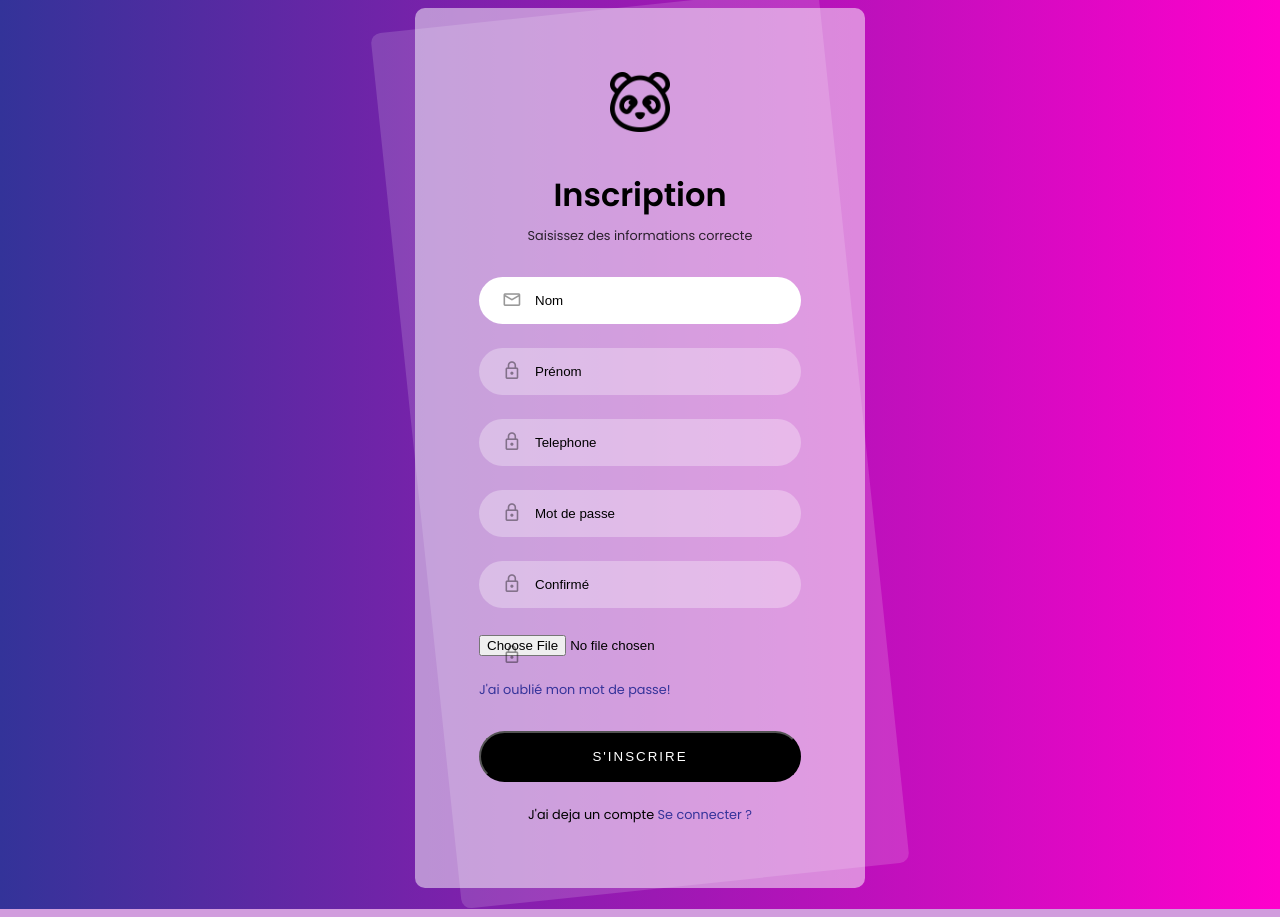
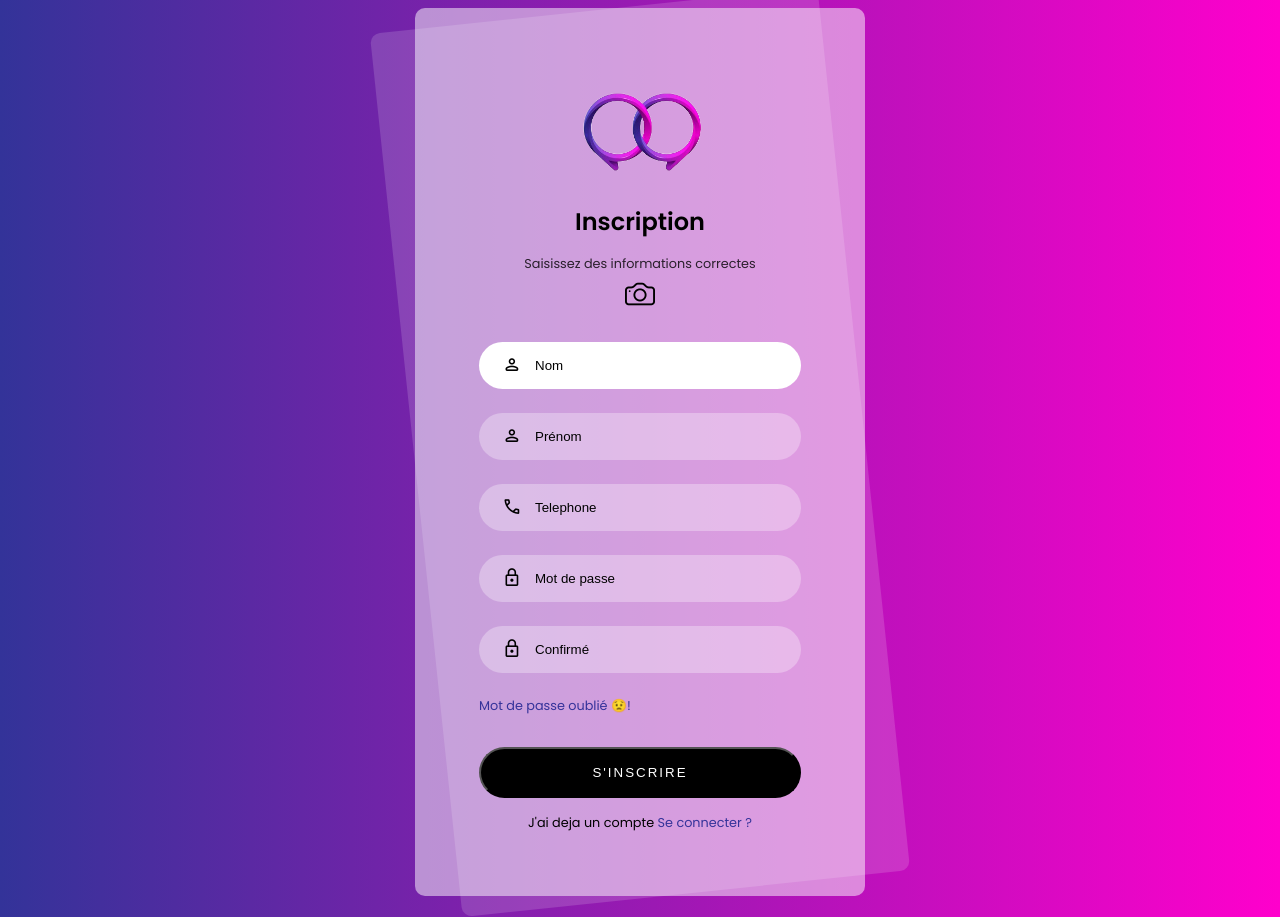
Before and after one commit to Alidouwarma09/Django_Chat_project, a Django app: page /Utilisateur/ in a window 1280 px wide. Run offline with Django 5.2, Linux system fonts and the light colour scheme.

Commit message:
commit 22

```diff
--- a/Utilisateur/static/inscription_connexion/style.css
+++ b/Utilisateur/static/inscription_connexion/style.css
@@ -30,77 +24,49 @@ body {
     border-radius: 10px;
     z-index: -1;
 }
-/* ---------- */
-
-/* Login Card Logo */
-.login-card-logo {
-    margin-bottom: 2rem;
-}
-
 .login-card-logo img {
     width: 60px;
 }
-/* ---------- */
-
-/* Login Card Standard */
 .login-card-logo,
 .login-card-header,
 .login-card-footer {
     text-align: center;
 }
-
 .login-card a {
     text-decoration: none;
     color: #35339a;
 }
-
 .login-card a:hover {
     text-decoration: underline;
 }
-/* ---------- */
-
-/* Login Card Header */
-.login-card-header {
-    margin-bottom: 2rem;
+.login-card-header h1 {
+    font-size: 1.5rem;
+    font-weight: 600;
 }
-
-.login-card-header h1 {
-    font-size: 2rem;
-    font-weight: 600;
-    margin-bottom: .5rem;
-}
-
 .login-card-header h1+div {
     font-size: calc(1rem * .8);
     opacity: .8;
 }
-/* ---------- */
-
-/* Login Card Form */
 .login-card-form {
     display: flex;
     flex-direction: column;
     gap: 1.5rem;
 }
-
 .login-card-form .form-item {
     position: relative;
 }
-
 .login-card-form .form-item .form-item-icon {
     position: absolute;
     top: .82rem;
     left: 1.4rem;
     font-size: 1.3rem;
-    opacity: .4;
+    opacity: 1.4;
 }
-
 .login-card-form .checkbox {
     display: flex;
     align-items: center;
     gap: 7px;
 }
-
 .login-card-form .form-item-other {
     display: flex;
     align-items: center;
@@ -108,19 +74,14 @@ body {
     font-size: calc(1rem * .8);
     margin-bottom: .5rem;
 }
-/* ---------- */
-
-/* Login Card Footer */
 .login-card-footer {
-    margin-top: 1.5rem;
+    margin-top: 1rem;
     font-size: calc(1rem * .8);
 }
-/* ---------- */
-
-/* Login Card Form Elements */
-.login-card input[type="text"],
+.login-card input[type="number"],
 .login-card input[type="password"],
-.login-card input[type="email"] {
+.login-card input[type="email"],
+.login-card input[type="text"]{
     border: none;
     outline: none;
     background: rgba(255, 255, 255, .3);
--- a/Utilisateur/templates/inscription_utilisateur.html
+++ b/Utilisateur/templates/inscription_utilisateur.html
@@ -7,6 +7,7 @@
     <meta http-equiv="X-UA-Compatible" content="IE=edge">
     <meta name="viewport" content="width=device-width, initial-scale=1.0">
     <link rel="stylesheet" href="{% static 'inscription_connexion/style.css' %}"/>
+    <link rel="stylesheet" href="https://cdn.jsdelivr.net/npm/bootstrap-icons@1.11.3/font/bootstrap-icons.min.css">
     <link rel="stylesheet" href="https://fonts.googleapis.com/css2?family=Material+Symbols+Rounded:opsz,wght,FILL,GRAD@48,600,0,0" />
     <title>Inscription</title>
 </head>
@@ -14,27 +15,38 @@
     <div class="login-card-container">
         <div class="login-card">
             <div class="login-card-logo">
-                <img src="{% static 'inscription_connexion/logo_connexion_utilisateur.png' %}" alt="logo" >
+                <img src="{% static 'chater_logo.png' %}" alt="chater_logo" style="width: 150px">
             </div>
             <div class="login-card-header">
                 <h1>Inscription</h1>
-                <div>Saisissez des informations correcte</div>
+                <div>Saisissez des informations correctes</div>
             </div>
             <form method="post" class="login-card-form" action="{% url 'Utilisateur:Inscription' %}" enctype="multipart/form-data">
             {% csrf_token %}
+                <div class="d-flex align-items-start py-3 border-bottom justify-content-center">
+                    <div class="img-container d-flex flex-column align-items-center" style="text-align: center;">
+                        <img id="profileImage" src="#" class="img" alt="Profile Image" style="border-radius: 50%; width: 100px; display: none; margin: auto;">
+                        <label for="fileInput" style="cursor: pointer; margin-top: 10px;">
+                            <i class="bi bi-camera" style="font-size: 30px;"></i>
+                        </label>
+                        <input type="file" id="fileInput" accept="image/*" style="display: none;">
+                    </div>
+                </div>
+
+
                 <div class="form-item">
-                    <span class="form-item-icon material-symbols-rounded">mail</span>
+                    <span class="form-item-icon material-symbols-rounded">person</span>
                     <input type="text" placeholder="Nom" id="emailForm"
                     autofocus required name="nom">
                 </div>
                 <div class="form-item">
-                    <span class="form-item-icon material-symbols-rounded">lock</span>
+                    <span class="form-item-icon material-symbols-rounded">person</span>
                     <input type="text" placeholder="Prénom" id="passwordForm"
                      required name="prenom">
                 </div>
                 <div class="form-item">
-                    <span class="form-item-icon material-symbols-rounded">lock</span>
-                    <input type="text" placeholder="Telephone" id="passwordForm" required name="username">
+                    <span class="form-item-icon material-symbols-rounded">phone</span>
+                    <input type="number" placeholder="Telephone" id="passwordForm" required name="username">
                 </div>
                 <div class="form-item">
                     <span class="form-item-icon material-symbols-rounded">lock</span>
@@ -44,14 +56,10 @@
                     <span class="form-item-icon material-symbols-rounded">lock</span>
                     <input type="password" placeholder="Confirmé" id="passwordForm" required name="password2">
                 </div>
-                <div class="form-item">
-                    <span class="form-item-icon material-symbols-rounded">lock</span>
-                    <input type="file" placeholder="Confirmé" id="passwordForm" required name="image">
+                <div class="form-item-other">
+                    <a href="#">Mot de passe oublié 😟!</a>
                 </div>
-                <div class="form-item-other">
-                    <a href="#">J'ai oublié mon mot de passe!</a>
-                </div>
-                <button type="submit">S'inscrire</button>
+                <button id="submitButton" type="submit">S'inscrire</button>
             </form>
             <div class="login-card-footer">
                 J'ai deja un compte <a href="{% url 'Utilisateur:Connexion_utlisateur' %}">Se connecter ?</a>
@@ -59,5 +67,34 @@
         </div>
     </div>
 </body>
+<script>
+    document.addEventListener('DOMContentLoaded', () => {
+        const fileInput = document.getElementById('fileInput');
+        const profileImage = document.getElementById('profileImage');
+        fileInput.addEventListener('change', (event) => {
+            const file = event.target.files[0];
+            if (file) {
+                const reader = new FileReader();
+                reader.onload = function (e) {
+                    profileImage.src = e.target.result;
+                    profileImage.style.display = 'block';
+                };
+                reader.readAsDataURL(file);
+            }
+        });
+    });
 
+</script>
+<script>
+    document.addEventListener('DOMContentLoaded', () => {
+        const form = document.querySelector('.login-card-form');
+        const submitButton = document.getElementById('submitButton');
+        form.addEventListener('submit', (event) => {
+            event.preventDefault();
+            submitButton.disabled = true;
+            submitButton.classList.add('loading');
+            form.submit();
+        });
+    });
+</script>
 </html>
--- a/Utilisateur/views.py
+++ b/Utilisateur/views.py
@@ -37,6 +37,11 @@ def Inscription(request):
 class Connexion_utlisateur(LoginView):
     template_name = 'connexion_utilisateur.html'
     form_class = ConnexionForm
+
+    def form_invalid(self, form):
+        form.add_error('username', 'Nom d\'utilisateur incorrect')
+        form.add_error('password', 'Mot de passe incorrect')
+        return self.render_to_response(self.get_context_data(form=form))
 
     def get_success_url(self) -> str:
         if self.request.user.roles == 'utilisateur':
```
Also changed, not shown: other parts of Utilisateur/static/inscription_connexion/style.css (+31 -22 lines), Utilisateur/static/accueil_utilisateur/js/service-worker.js (+3 -4 lines), Utilisateur/static/inscription_connexion/reset.css (+0 -23 lines), Utilisateur/templates/connexion_utilisateur.html (+21 -36 lines), Utilisateur/static/chater_logo.png (added), Utilisateur/static/inscription_connexion/logo_connexion_utilisateur.png (deleted).
